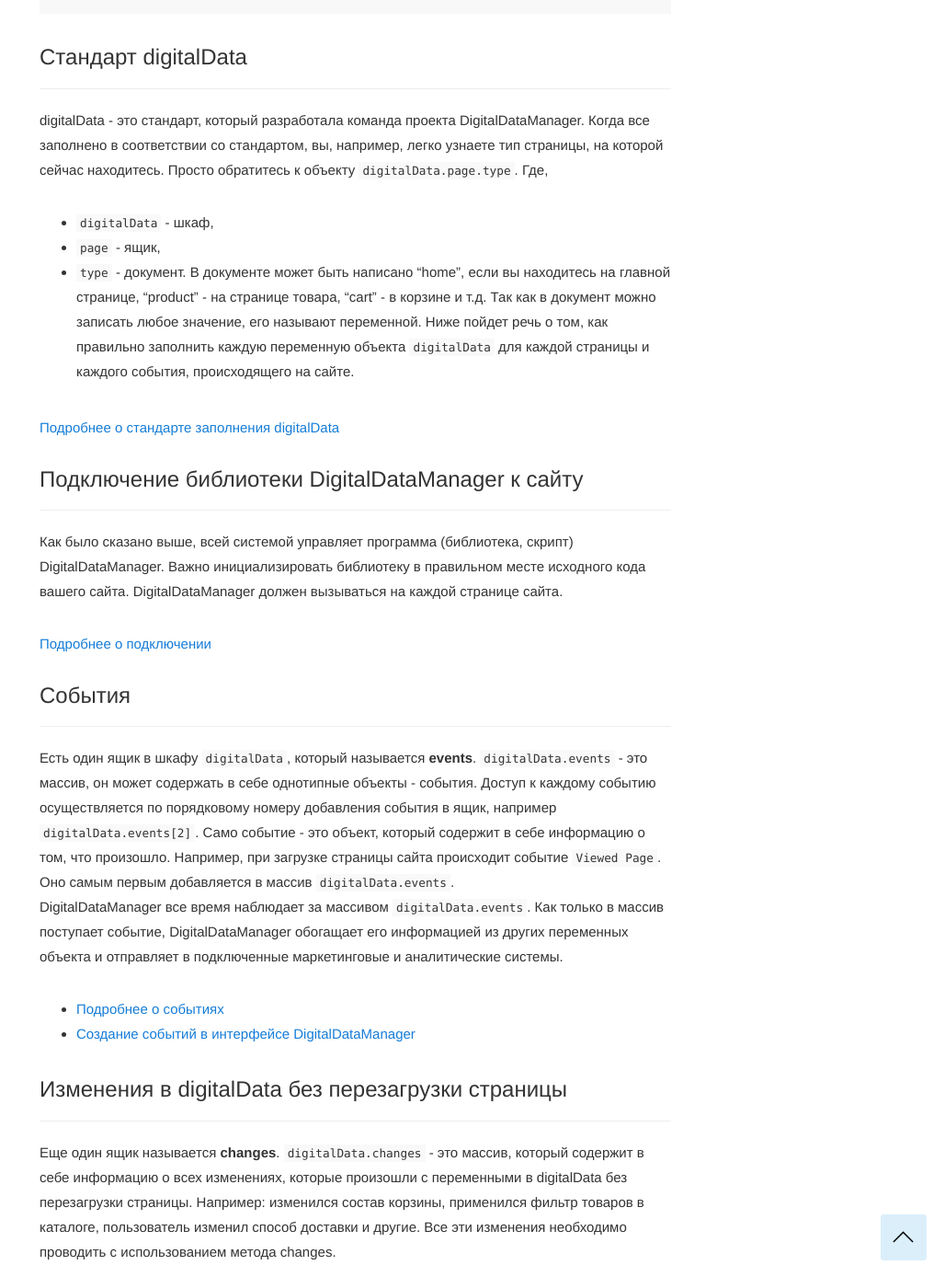
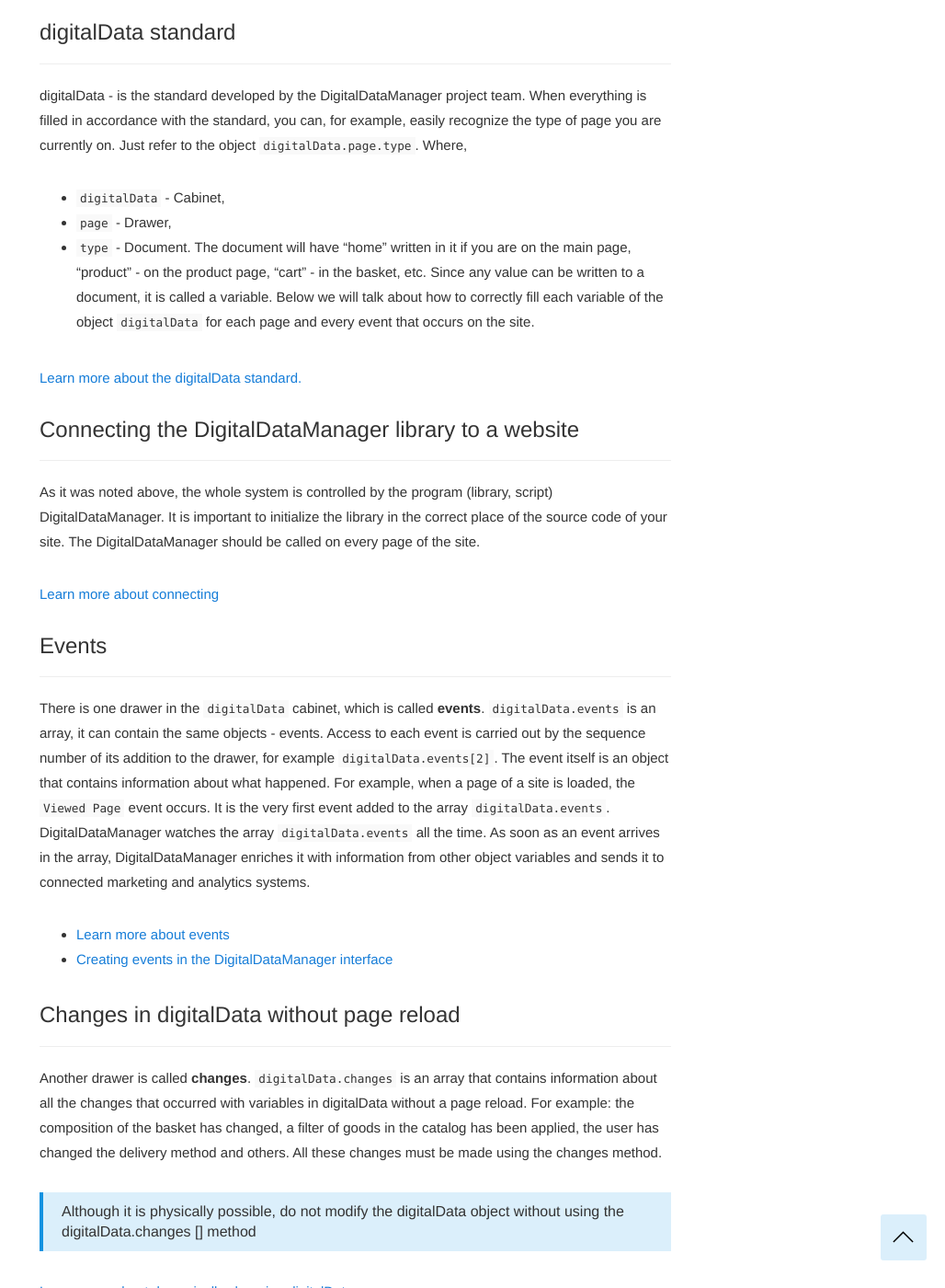
Before and after one commit to segmentstream-com/segmentstream-com.github.io, a Jekyll site: the page built from _docs/for-developer/index.md, in a window 1280 px wide and 1400 px high, scrolled down 865 px. Shown: the whole window at 92% size, without its empty margins (252-1280 px from the left). Built offline with Jekyll 4.4.1, drawn with Linux system fonts in a browser that asks for light colours; nearby versions of some CDN libraries; some of the changed text lies outside the part shown.

Commit message:
dev overview

```diff
--- a/_docs/for-developer/index.md
+++ b/_docs/for-developer/index.md
@@ -1,68 +1,69 @@
 ---
 layout: page
 section: developer
-title: "Обзор"
+title: "Overview"
 date: 2017-06-05 12:00:00
 order: 1
 ---
 
->Предыдущая версия документации по внедрению digitalData доступна по ссылке [digitaldata.readme.io](https://digitaldata.readme.io/docs)
+>The previous version of the documentation for the implementation of digitalData is available here: [digitaldata.readme.io](https://digitaldata.readme.io/docs)
 
-**digitalData** - это слой данных (JavaScript-объект), в котором хранится информация в формате имя-значение. Значением может служить число, строка, другой объект, со своей структурой или массив (ряд однотипных объектов).
+**digitalData** - is a data layer (JavaScript-object), in which information is stored in the name-value format. The value can be a number, a string, another object, with its own structure or an array (a series of similar objects).
 
- Можно представить, что объект - это шкаф с ящиками, подписанными уникальными именами. В каждом ящике могут находиться документы, также имеющие свои имена. Доступ к информации осуществляется по пути к документу, лежащему в ящике ('имя шкафа'.'имя ящика'.'имя документа').
+ One can imagine that the object is a cabinet with drawers signed with unique names. In each drawer there can be documents, also having their names. Access to information is carried out by the path to the document that lies in the drawer ('Cabinet name'. 'Drawer name'. 'Document name').
 
-**DigitalDataManager** - это программа, которая умеет работать с объектом `digitalData`, заполненным в соответствии со стандартом. DigitalDataManager автоматически находит нужные документы в нужных ящиках, собирает их вместе и централизованно отправляет в другие хранилища документов - сторонние маркетинговые и аналитические системы.
+**DigitalDataManager** - is a program that can work with the `digitalData` object, implemented in accordance with the standard. DigitalDataManager automatically finds the necessary documents in the required drawers, collects them together and centrally sends them to other document stores - third-party marketing and analytics systems.
 
-### Навигация по странице
+### Page contents
 ------
 <ul class="page-navigation">
-  <li><a href="#0">Стандарт digitalData</a></li>
-  <li><a href="#1">Подключение библиотеки DigitalDataManager к сайту</a></li>
-  <li><a href="#2">События</a></li>
-  <li><a href="#3">Изменения в digitalData без перезагрузки страницы</a></li>
-  <li><a href="#4">HTML-разметка страниц</a></li>
+  <li><a href="#0">digitalData standard</a></li>
+  <li><a href="#1">Connecting the DigitalDataManager library to a website</a></li>
+  <li><a href="#2">Events</a></li>
+  <li><a href="#3">Changes in digitalData without page reload</a></li>
+  <li><a href="#4">Page HTML-markup</a></li>
 </ul>
 
-### <a name="0"></a>Стандарт digitalData
+### <a name="0"></a>digitalData standard
 ------
-digitalData - это стандарт, который разработала команда проекта DigitalDataManager.
-Когда все заполнено в соответствии со стандартом, вы, например, легко узнаете тип страницы, на которой сейчас находитесь. Просто обратитесь к объекту `digitalData.page.type`.
-Где,
-- `digitalData` - шкаф,
-- `page` - ящик,
-- `type` - документ.
-В документе может быть написано "home", если вы находитесь на главной странице, "product" - на странице товара, "cart" - в корзине и т.д. Так как в документ можно записать любое значение, его называют переменной. Ниже пойдет речь о том, как правильно заполнить каждую переменную объекта `digitalData` для каждой страницы и каждого события, происходящего на сайте.
+digitalData - is the standard developed by the DigitalDataManager project team.
+When everything is filled in accordance with the standard, you can, for example, easily recognize the type of page you are currently on. Just refer to the object `digitalData.page.type`.
+Where,
+- `digitalData` - Cabinet,
+- `page` - Drawer,
+- `type` - Document.
+The document will have "home" written in it if you are on the main page, "product" - on the product page, "cart" - in the basket, etc. Since any value can be written to a document, it is called a variable. Below we will talk about how to correctly fill each variable of the object `digitalData` for each page and every event that occurs on the site.
 
-[Подробнее о стандарте заполнения digitalData](/for-developer/digitaldata)
+[Learn more about the digitalData standard.](/for-developer/digitaldata)
 
-### <a name="1"></a>Подключение библиотеки DigitalDataManager к сайту
+### <a name="1"></a>Connecting the DigitalDataManager library to a website
 ------
-Как было сказано выше, всей системой управляет программа (библиотека, скрипт) DigitalDataManager. Важно инициализировать библиотеку в правильном месте исходного кода вашего сайта. DigitalDataManager должен вызываться на каждой странице сайта.
+As it was noted above, the whole system is controlled by the program (library, script) DigitalDataManager. It is important to initialize the library in the correct place of the source code of your site. The DigitalDataManager should be called on every page of the site.
 
-[Подробнее о подключении](/for-developer/#snippet)
+[Learn more about connecting](/for-developer/#snippet)
 
-### <a name="2"></a>События
+### <a name="2"></a>Events
 ------
-Есть один ящик в шкафу `digitalData`, который называется **events**. `digitalData.events` - это массив, он может содержать в себе однотипные объекты - события. Доступ к каждому событию осуществляется по порядковому номеру добавления события в ящик, например `digitalData.events[2]`. Само событие - это объект, который содержит в себе информацию о том, что произошло.
-Например, при загрузке страницы сайта происходит событие `Viewed Page`. Оно самым первым добавляется в массив `digitalData.events`.<br />
-DigitalDataManager все время наблюдает за массивом `digitalData.events`. Как только в массив поступает событие, DigitalDataManager обогащает его информацией из других переменных объекта и отправляет в подключенные маркетинговые и аналитические системы.
- - [Подробнее о событиях](/for-developer/#events)
- - [Создание событий в интерфейсе DigitalDataManager](/for-analyst/events)
+There is one drawer in the `digitalData` cabinet, which is called **events**. `digitalData.events` is an array, it can contain the same objects - events. Access to each event is carried out by the sequence number of its addition to the drawer, for example `digitalData.events[2]`. The event itself is an object that contains information about what happened.
+For example, when a page of a site is loaded, the `Viewed Page` event occurs. It is the very first event added to the array `digitalData.events`. <br />
+DigitalDataManager watches the array `digitalData.events` all the time. As soon as an event arrives in the array, DigitalDataManager enriches it with information from other object variables and sends it to connected marketing and analytics systems.
+ - [Learn more about events](/for-developer/#events)
+ - [Creating events in the DigitalDataManager interface](/for-analyst/events)
 
-### <a name="3"></a>Изменения в digitalData без перезагрузки страницы
+### <a name="3"></a>Changes in digitalData without page reload
 ------
-Еще один ящик называется **changes**. `digitalData.changes` - это массив, который содержит в себе информацию о всех изменениях, которые произошли с переменными в digitalData без перезагрузки страницы.
-Например: изменился состав корзины, применился фильтр товаров в каталоге, пользователь изменил способ доставки и другие.
-Все эти изменения необходимо проводить с использованием метода changes.
+Another drawer is called **changes**. `digitalData.changes` is an array that contains information about all the changes that occurred with variables in digitalData without a page reload.
+For example: the composition of the basket has changed, a filter of goods in the catalog has been applied, the user has changed the delivery method and others.
+All these changes must be made using the changes method.
 
-> Хотя это физически и возможно, не вносите изменения в объект digitalData без использования метода digitalData.changes[]
+> Although it is physically possible, do not modify the digitalData object without using the digitalData.changes [] method
 
-[Подробнее о динамическом изменении digitalData](/for-developer/#changes)
+[Learn more about dynamically changing digitalData](/for-developer/#changes)
 
-### <a name="4"></a>HTML-разметка страниц
+### <a name="4"></a>Page HTML-markup
 ------
-DigitalDataManager умеет отслеживать взаимодействие пользователя с контентом сайта. Во время попадания определенных элементов сайта в поле видимости пользователя или при клики на ссылки и активные элементы, DigitalDataManager автоматически добавляет события в массив `digitalData.events`.
-Чтобы все работало корректно необходимо добавить специальные классы и data-атрибуты к отслеживаемым элементам.
+DigitalDataManager is able to monitor user's interactions with website content. When certain site elements appear the user's field of view or when he clicks on links and active elements, DigitalDataManager automatically adds events to the array
+`digitalData.events`.
+For everything to work correctly, you need to add special classes and data-attributes to the tracked elements.
 
-[Подробнее о HTML-разметке отслеживаемых элементов сайта](/for-developer/#markup)
+[Learn more about the HTML-markup of tracked elements](/for-developer/#markup)
```
